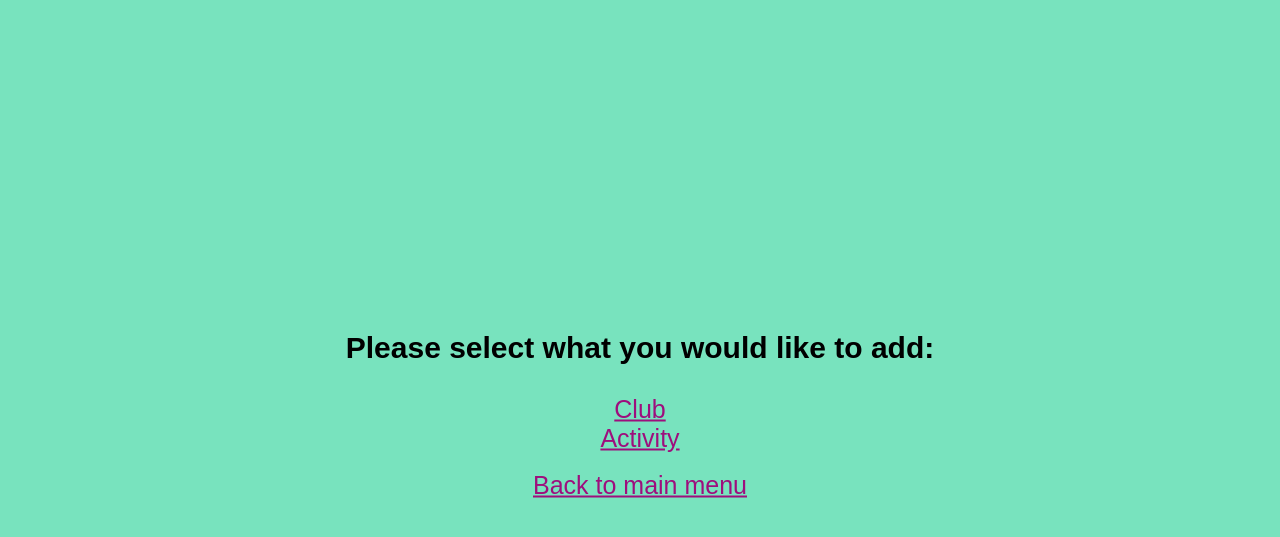
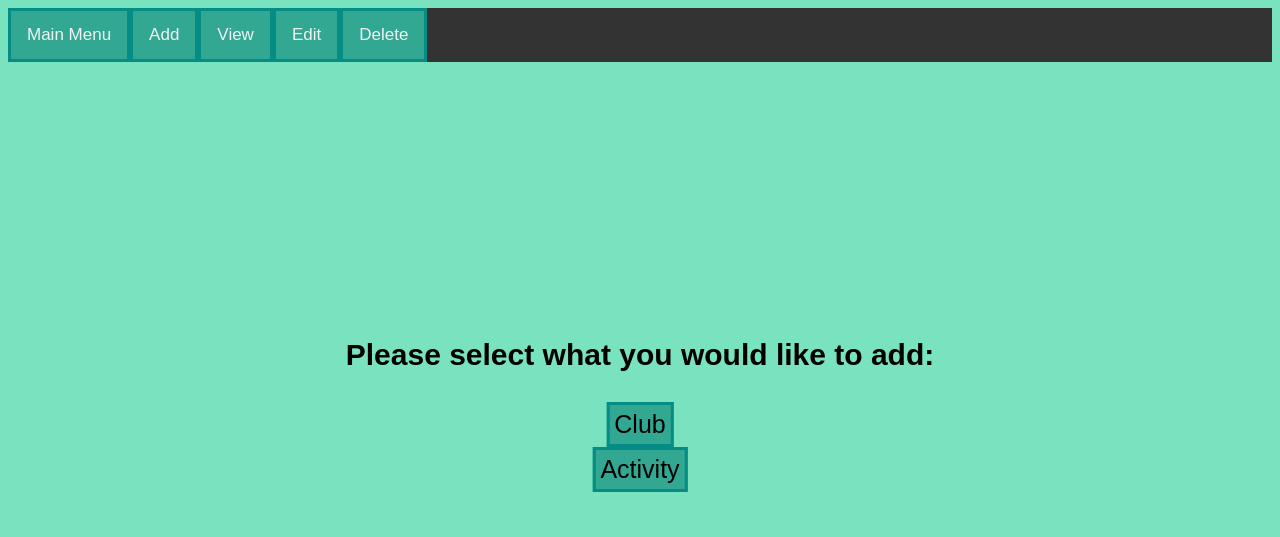
Before and after one commit to Aidan-tay/CapstoneProject, a Flask app: page /add in a window 1280 px wide. Shown: the top 537 px of the page. Run offline with Flask 2, Linux system fonts and the light colour scheme.

Commit message:
make it look nice + topnav

```diff
--- a/static/style.css
+++ b/static/style.css
@@ -1,5 +1,15 @@
 a { color: #9E0E7D;
-  font-size: 25px;}
+  font-size: 25px;
+  -webkit-appearance: button;
+  -moz-appearance: button;
+  appearance: button;
+  text-decoration: none;
+  color: initial;
+  background: #32a893;
+  padding: 5px;
+  border: 3px;
+  border-color: #048c85;
+  border-style: solid;}
 
 body { background-color: #78e3be;
      font-family: "Arial", "sans-serif";}
@@ -99,3 +109,27 @@ input {background-color:#FFF; text-align: center; font-size: 15px;}
 .neon-button:focus::after {
   opacity: 1;
 }
+
+.topnav {
+  background-color: #333;
+  overflow: hidden;
+}
+
+.topnav a {
+  float: left;
+  color: #f2f2f2;
+  text-align: center;
+  padding: 14px 16px;
+  text-decoration: none;
+  font-size: 17px;
+}
+
+.topnav a:hover {
+  background-color: #ddd;
+  color: black;
+}
+
+.topnav a.active {
+  background-color: #04AA6D;
+  color: white;
+}
--- a/templates/add.html
+++ b/templates/add.html
@@ -11,10 +11,14 @@
         <a href="/add/create?type={{ x }}">{{ x }}</a>
         <br>
         {% endfor %}
+        </div>
 
-        <br>
-        <a href="/index"> Back to main menu </a>
-
-        </div>
+    <div class="topnav">
+    <a href="/index"> Main Menu</a>
+    <a href="/add"> Add </a>
+    <a href="/view"> View </a>
+    <a href="/edit/select/type"> Edit </a>
+    <a href="/delete"> Delete </a>
+    </div>
     </body>
 </html>
```
Also changed, not shown: templates/add_create.html (+9 -1 lines), templates/add_result.html (+8 -0 lines), templates/delete.html (+8 -4 lines), templates/delete_result.html (+9 -4 lines), templates/delete_select.html (+8 -4 lines), templates/edit.html (+7 -0 lines), templates/edit_add.html (+7 -0 lines), templates/edit_add_result.html (+7 -0 lines), templates/edit_relationship.html (+7 -0 lines), templates/edit_result.html (+7 -0 lines), templates/edit_select_confirm.html (+8 -0 lines), templates/edit_select_name.html (+8 -4 lines), templates/edit_select_type.html (+8 -4 lines), templates/edit_student.html (+7 -0 lines), 4 more files.
